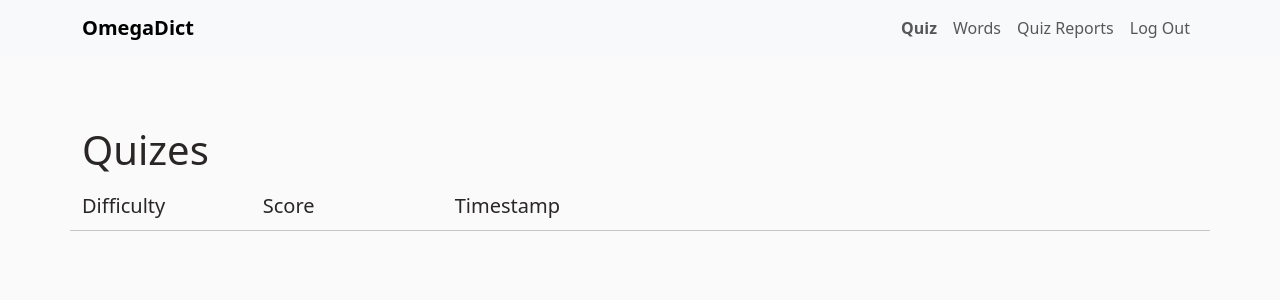
After one commit to Emptywastaken/Capstone, a Django app: page /reports in a window 1280 px wide. The commit adds this page. Shown: the top 300 px of the page. Run offline with Django 4.2, Linux system fonts and the light colour scheme; the visitor is signed in with stand-in values (Sample User, id 1); data that the repository does not hold is empty; some libraries are stand-ins or nearby versions.

Commit message:
Added all reports, made each block redorect to spefied report , added all reports view and url, changed score display of report

```diff
--- a/AdvancedDict/static/AdvancedDict/styles.css
+++ b/AdvancedDict/static/AdvancedDict/styles.css
@@ -9,6 +9,11 @@ h1 {
 form .btn{
     margin-top: 12px;
 }
+a {
+    color: inherit; /* blue colors for links too */
+    text-decoration: none; /* no underline */
+  }
+
 
 form label{
     margin-top: 8px;
--- /dev/null
+++ b/AdvancedDict/templates/AdvancedDict/allReports.html
@@ -0,0 +1,36 @@
+
+{% extends "AdvancedDict/layout.html" %}
+{% load static %}
+{% load tags_extra %}
+
+{% block body %}
+
+
+
+<div class="container-lg" style="margin-top: 30px;">
+    <div class="row align-items-start">
+    {% if user.is_authenticated %}
+    <br><h1 style="margin-bottom: 20px; margin-top: 40px;">Quizes</h1>
+    <div class="row align-items-start" >
+        <div class="row">
+
+            <div class="col-2" style="width: 16%;"><h5>Difficulty</h5></div>
+            <div class="col-2" style="margin-left: 6px;"><h5>Score</h5></div>
+            <div class="col-2" style="margin-left: 10px;"><h5>Timestamp</h5></div></div></div><hr style="margin-top: 4px; margin-bottom: 0px;">
+
+    {% for quiz in quizes %}
+    <a href="{% url 'report quiz' quiz.id%}">
+    <div class="row align-items-center block" data-correct="{{answer.correct}}" style="padding-bottom: 12px; padding-top: 12px; ">
+
+        <div class="col-2" style="width: 16%;">
+        <strong>{{quiz.get_difficulty_display}}</strong></div>
+
+        <div class="col-2">
+        <strong data-translation="{{word.translation}}">{{quiz.score}} of {{quiz.answers.count}}</strong></div>
+        <div class="col-2">{{quiz.timestamp}}</div>
+    </div><hr style="margin-bottom: 0px;"></a>
+
+    {% endfor %}
+    </div></div>
+    {% endif %}
+    {% endblock %}
--- a/AdvancedDict/templates/AdvancedDict/layout.html
+++ b/AdvancedDict/templates/AdvancedDict/layout.html
@@ -10,7 +10,7 @@
         <script src="https://kit.fontawesome.com/46ec4db9a1.js" crossorigin="anonymous"></script>
         <script src="{% static 'AdvancedDict/words.js'%}"></script>
     </head>
-    <body style="background-color: #fafafa;">
+    <body style="background-color: #fafafa; color: #2a2626;"></body>
         <nav class="navbar navbar-expand-lg navbar-light bg-light">
             <div class="container-lg">
             <a class="navbar-brand mb-0 h1" href="{% url 'index' %}" style="font-weight: 600;">OmegaDict</a>
@@ -23,11 +23,11 @@
                     </li>
                 {% endif %}
                 <li class="nav-item">
-                  <a class="nav-link" href="{% url 'index' %}">All Posts</a>
+                  <a class="nav-link" href="{% url 'index' %}">Words</a>
                 </li>
                 {% if user.is_authenticated %}
                     <li class="nav-item">
-                        <a class="nav-link" href="#">Following</a>
+                        <a class="nav-link" href="{% url 'reports' %}">Quiz Reports</a>
                     </li>
                     <li class="nav-item">
                         <a class="nav-link" href="{% url 'logout'%}">Log Out</a>
--- a/AdvancedDict/urls.py
+++ b/AdvancedDict/urls.py
@@ -10,6 +10,7 @@ urlpatterns = [
     path("quiz/new", views.generate_quiz, name="generate quiz"),
     path("quiz/<int:quiz_id>", views.get_quiz, name="display quiz"),
     path("quiz/report/<int:quiz_id>", views.report_quiz, name="report quiz"),
+    path("reports", views.all_reports, name="reports"),
 
     #API
     path("edit/<int:word_id>", views.edit, name="edit"),
--- a/AdvancedDict/views.py
+++ b/AdvancedDict/views.py
@@ -203,7 +203,14 @@ def report_quiz(request, quiz_id):
         "dict": languageCodes.languages_to_countries_dict,
         "quiz": quiz,
         "answers": quiz.answers.all(),
-        "percent": f"{(float(quiz.score) / float(quiz.difficulty))*100:.1f}",
+        "percent": f"{(float(quiz.score) / float(quiz.answers.all().count()))*100:.1f}",
+    })
+
+@login_required
+def all_reports(request):
+    quizes = Quiz.objects.filter(score__isnull = False , user = request.user).order_by('-timestamp')
+    return render(request, "AdvancedDict/allReports.html", {
+        "quizes": quizes
     })
 
 @csrf_exempt
```
Also changed, not shown: AdvancedDict/templates/AdvancedDict/quizReport.html (+22 -2 lines).
